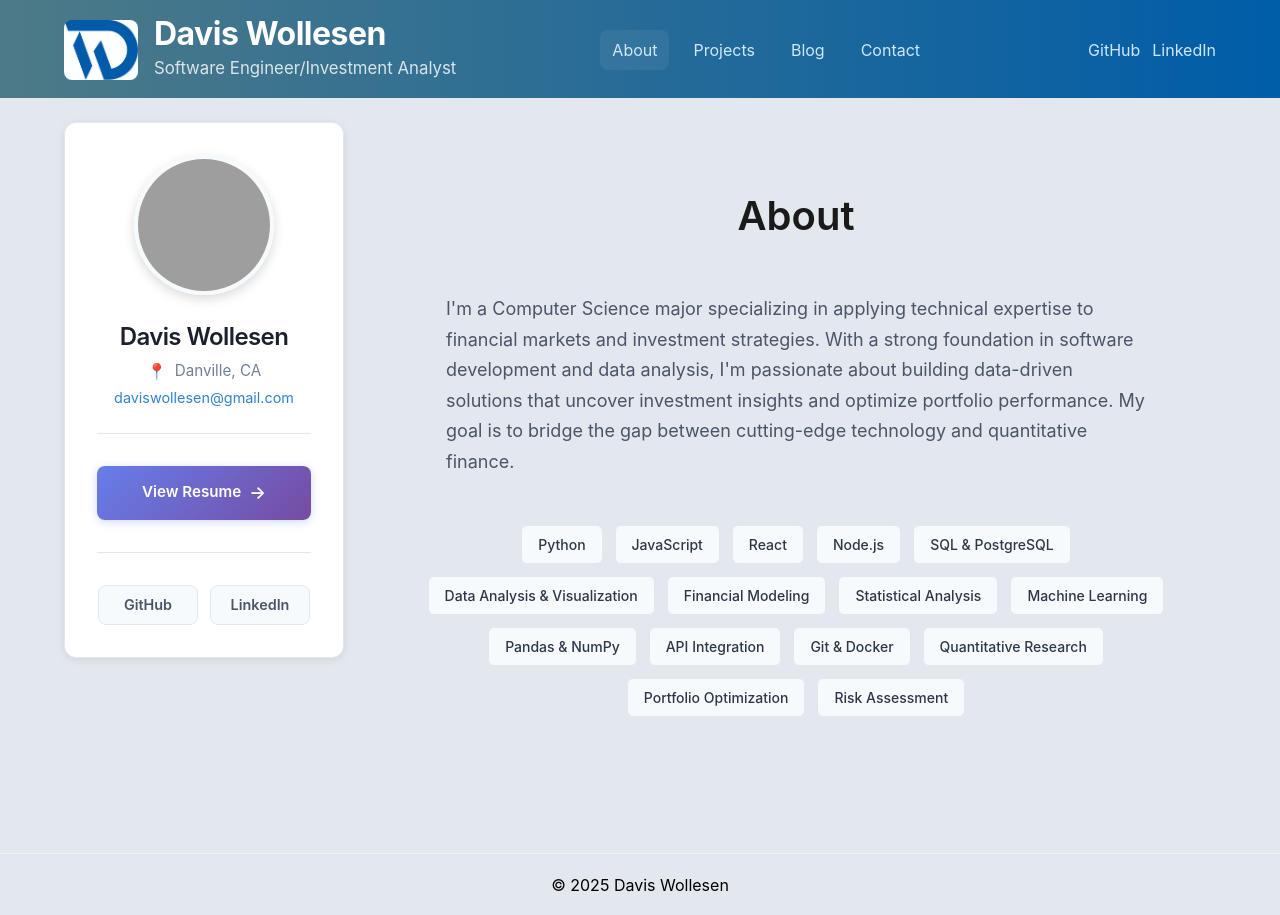
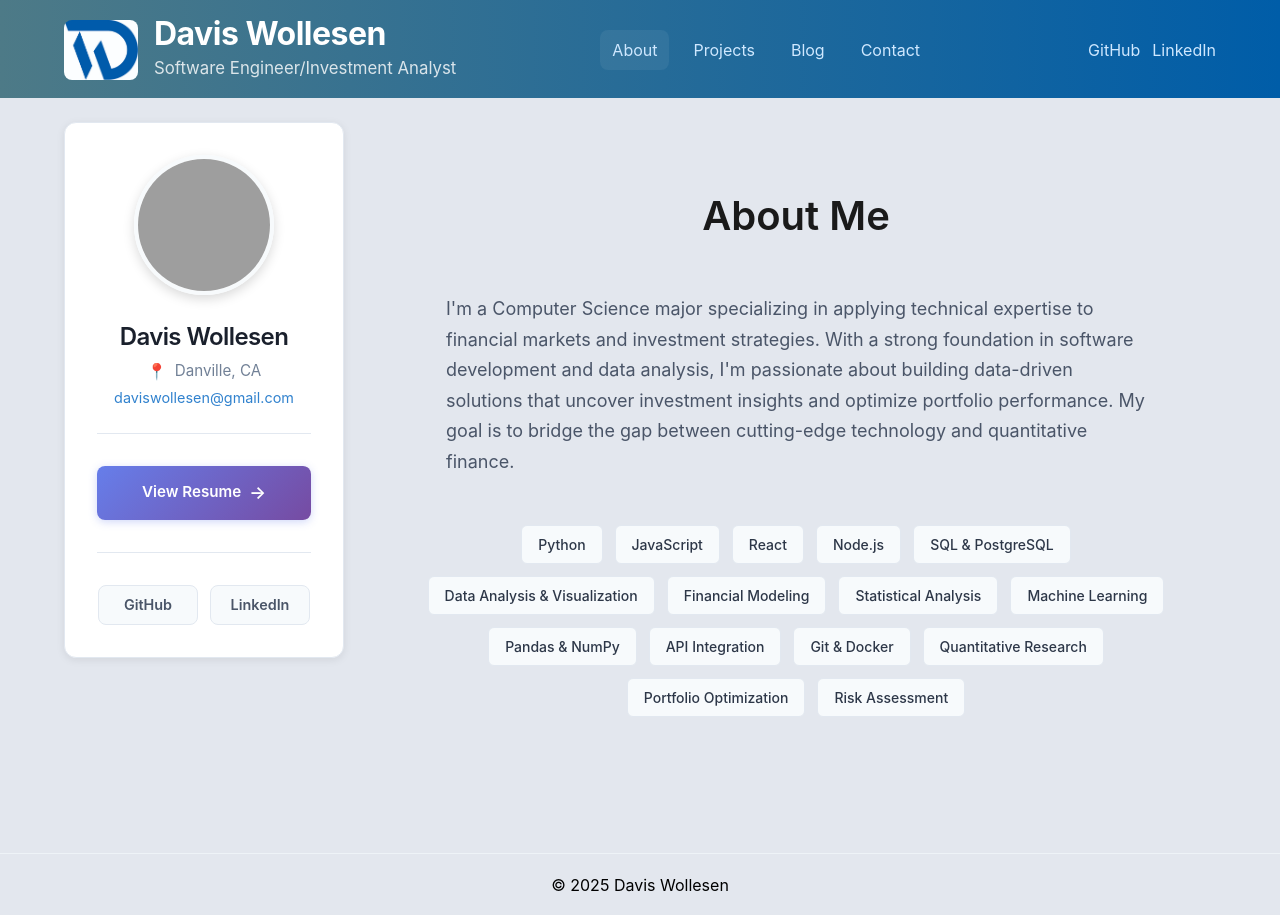
Before and after one commit to davis51502/personal-website, a React (Create React App) app: page / in a window 1280 px wide. Built offline with nearby package versions, Linux system fonts and the light colour scheme; grey boxes are pictures that could not be loaded.

Commit message:
sidebar layout cleanup

```diff
--- a/src/App.js
+++ b/src/App.js
@@ -59,6 +59,13 @@ function MainContent() {
       <Header name={name} title={title} socials={socials} activeSection={activeSection} onNavigate={handleNavigate} />
 
       <Routes>
+        {/* Projects route WITHOUT sidebar */}
+        <Route path="/projects" element={
+          <main className="content-full">
+            <Projects projects={projects} />
+          </main>
+        } />
+
         {/* Blog routes WITHOUT sidebar */}
         <Route path="/blog" element={
           <main className="content-full">
@@ -74,8 +81,8 @@ function MainContent() {
           </main>
         } />
 
-        {/* Other routes WITH sidebar */}
-        <Route path="*" element={
+        {/* About route WITH sidebar */}
+        <Route path="/" element={
           <div className="layout container">
             <Sidebar
               name={name}
@@ -85,10 +92,7 @@ function MainContent() {
               photo="/IMG_0922.jpeg"
             />
             <main className="content">
-              <Routes>
-                <Route path="/" element={<About bio={bio} skills={skills} />} />
-                <Route path="/projects" element={<Projects projects={projects} />} />
-              </Routes>
+              <About bio={bio} skills={skills} />
             </main>
           </div>
         } />
--- a/src/components/About.js
+++ b/src/components/About.js
@@ -3,7 +3,7 @@ import React from 'react';
 export default function About({ bio, skills }) {
   return (
     <section id="about" className="about container">
-      <h2>About</h2>
+      <h2>About Me</h2>
       <p>{bio}</p>
       <h3>Skills</h3>
       <ul className="skills">
--- a/src/components/About/About.js
+++ b/src/components/About/About.js
@@ -4,7 +4,7 @@ import './About.css';
 export default function About({ bio, skills = [] }) {
   return (
     <section id="about" className="about">
-      <h2 className="section-title">About</h2>
+      <h2 className="section-title">About Me</h2>
       <p className="bio">{bio}</p>
 
       <div className="skills">
--- a/src/components/Blog/Blog.js
+++ b/src/components/Blog/Blog.js
@@ -12,7 +12,7 @@ export default function Blog() {
   return (
     <section id="blog" className="blog">
       <div className="blog-header">
-
+        <h1 className="blog-title">Blog</h1>
         <p className="blog-subtitle">Thoughts on software, finance, and technology</p>
       </div>
 
```
